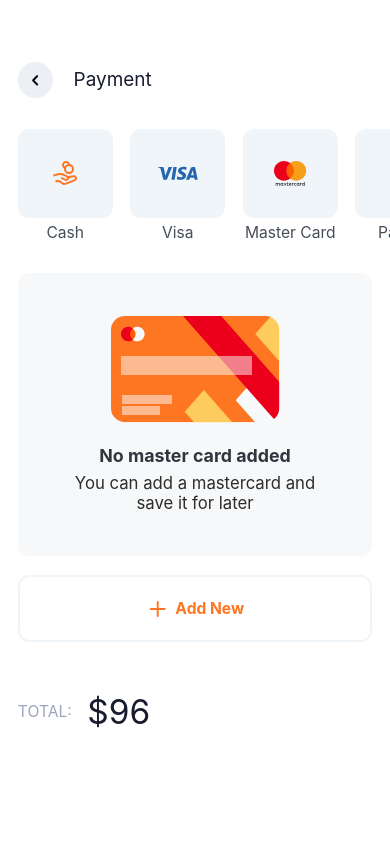
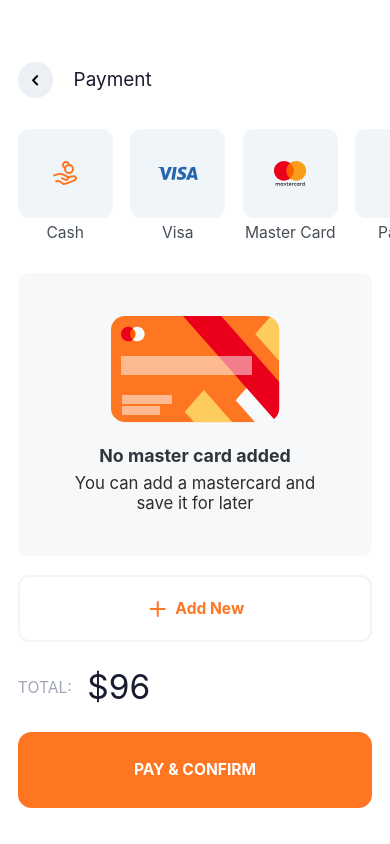
Before and after one commit to ajinkyacodes/rn-ui-design, a React Native app: screen / in a window 390 px wide. Built offline with nearby package versions, Linux system fonts and the light colour scheme.

Commit message:
completed PaymentScreen

```diff
--- /dev/null
+++ b/src/components/ButtonText.tsx
@@ -0,0 +1,28 @@
+import { StyleSheet, Text, TouchableOpacity } from 'react-native';
+import React, { FC } from 'react';
+import { s, vs } from 'react-native-size-matters';
+
+interface ButtonTextProps {
+	text: string;
+}
+
+const ButtonText: FC<ButtonTextProps> = ({ text }) => {
+	return (
+		<TouchableOpacity style={styles.container}>
+			<Text style={{ color: '#fff', fontSize: s(14), fontWeight: 'bold' }}>
+				{text}
+			</Text>
+		</TouchableOpacity>
+	);
+};
+
+export default ButtonText;
+
+const styles = StyleSheet.create({
+	container: {
+		backgroundColor: '#FF7622',
+		paddingVertical: vs(23),
+		alignItems: 'center',
+		borderRadius: s(12),
+	},
+});
--- a/src/components/TotalAmount.tsx
+++ b/src/components/TotalAmount.tsx
@@ -17,9 +17,9 @@ export default TotalAmount;
 
 const styles = StyleSheet.create({
 	container: {
-		marginTop: vs(40),
+		marginTop: vs(20),
 		flexDirection: 'row',
 		alignItems: 'center',
-		marginBottom: vs(28),
+		marginBottom: vs(20),
 	},
 });
--- a/src/screens/PaymentScreen.tsx
+++ b/src/screens/PaymentScreen.tsx
@@ -6,6 +6,7 @@ import PaymentList from '../components/PaymentList';
 import BankCardBox from '../components/BankCardBox';
 import AddButton from '../components/AddButton';
 import TotalAmount from '../components/TotalAmount';
+import ButtonText from '../components/ButtonText';
 
 const PaymentScreen = () => {
 	return (
@@ -34,6 +35,7 @@ const PaymentScreen = () => {
 				<BankCardBox />
                 <AddButton />
                 <TotalAmount />
+                <ButtonText text="PAY & CONFIRM" />
 			</View>
 		</View>
 	);
```
